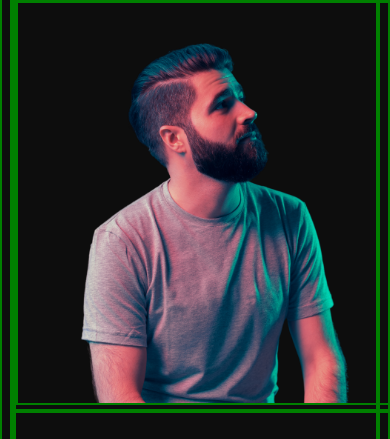
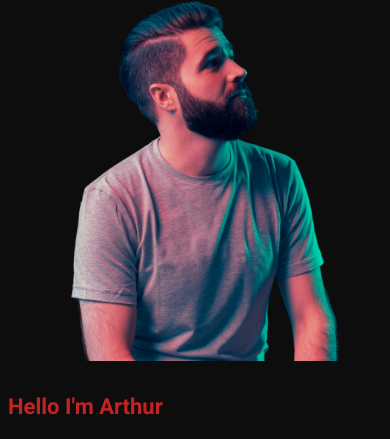
Before and after one commit to VidyaSagarMehar/live-project-15-VisualDesigner, a plain HTML site: page index.html in a window 390 px wide. Shown: the part 117-556 px from the top of the page. Drawn offline with Linux system fonts and the light colour scheme.

Commit message:
body with adjust for mobile

```diff
--- a/media.css
+++ b/media.css
@@ -2,9 +2,6 @@
 /* mobile */
 @media only screen and (min-width:320px) and (max-width:480px){
 
-    *{
-        border: 2px solid green;
-    }
     span.logo img{
         width:  50px;
         margin-left: -100px;
```
